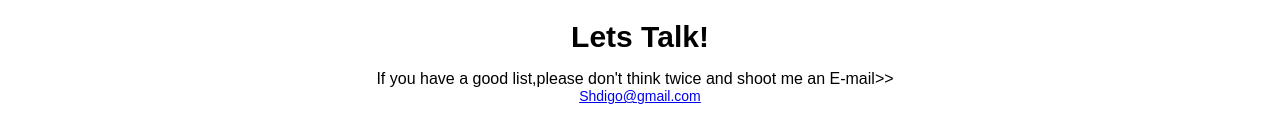
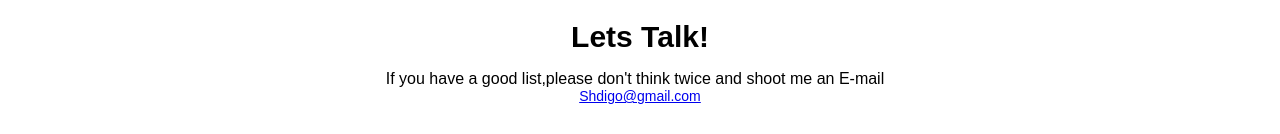
Before and after one commit to Shdigo/html, a plain HTML site: page index.html in a window 1280 px wide. Shown: the part 995-1129 px from the top of the page. Drawn offline with Linux system fonts and the light colour scheme.

Commit message:
Update index.html

```diff
--- a/index.html
+++ b/index.html
@@ -76,7 +76,7 @@ That is why I gathered some of my best lists to share with you.
 		<br>
 
 
-		<p>If you have a good list,please don't think twice and shoot me an E-mail>></P>
+		<p>If you have a good list,please don't think twice and shoot me an E-mail</P>
 
 		<a href="mailto:shdigo@gmail.com" title="Send me an email" target="_blank"> Shdigo@gmail.com </a>
   </iv>
```
